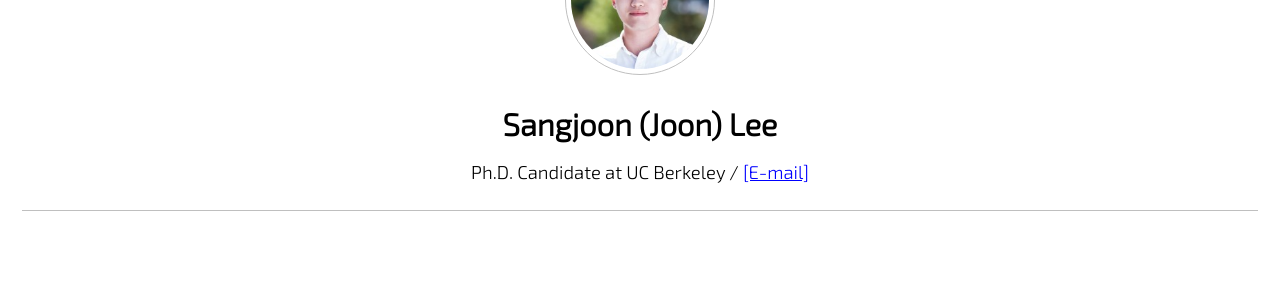
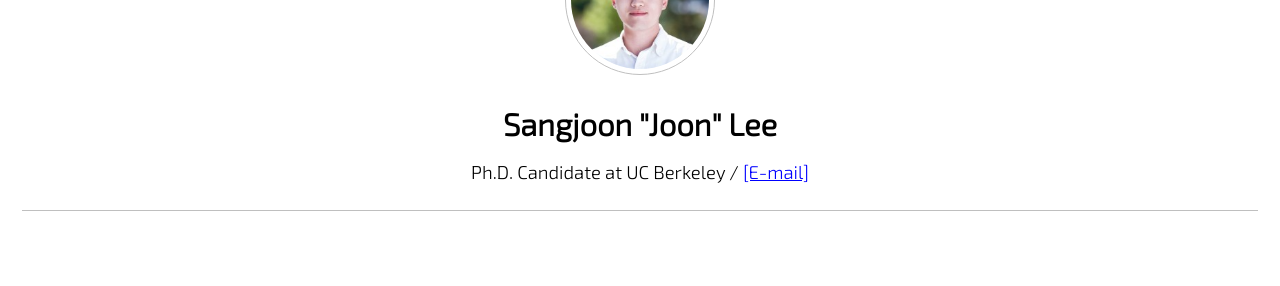
Before and after one commit to jun9303/jun9303.github.io, a Jekyll site: the page built from _pages/about.md, in a window 1280 px wide and 900 px high. Shown: the part 421-707 px from the top of the window. Built offline with Jekyll 4.4.1, drawn with Linux system fonts in a browser that asks for light colours; cached includes are drawn as plain includes; nearby versions of some CDN libraries.

Commit message:
Profile updates

```diff
--- a/_pages/about.md
+++ b/_pages/about.md
@@ -9,7 +9,7 @@ header:
 feature_row:
   - image_path: assets/images/bio-photo-sjlee-200x200.png
     alt: "profile image"
-    title: "Sangjoon (Joon) Lee"
+    title: 'Sangjoon "Joon" Lee'
     excerpt: "Ph.D. Candidate at UC Berkeley / [[E-mail]](mailto:sangjoonlee@berkeley.edu)"
 ---
 
```
